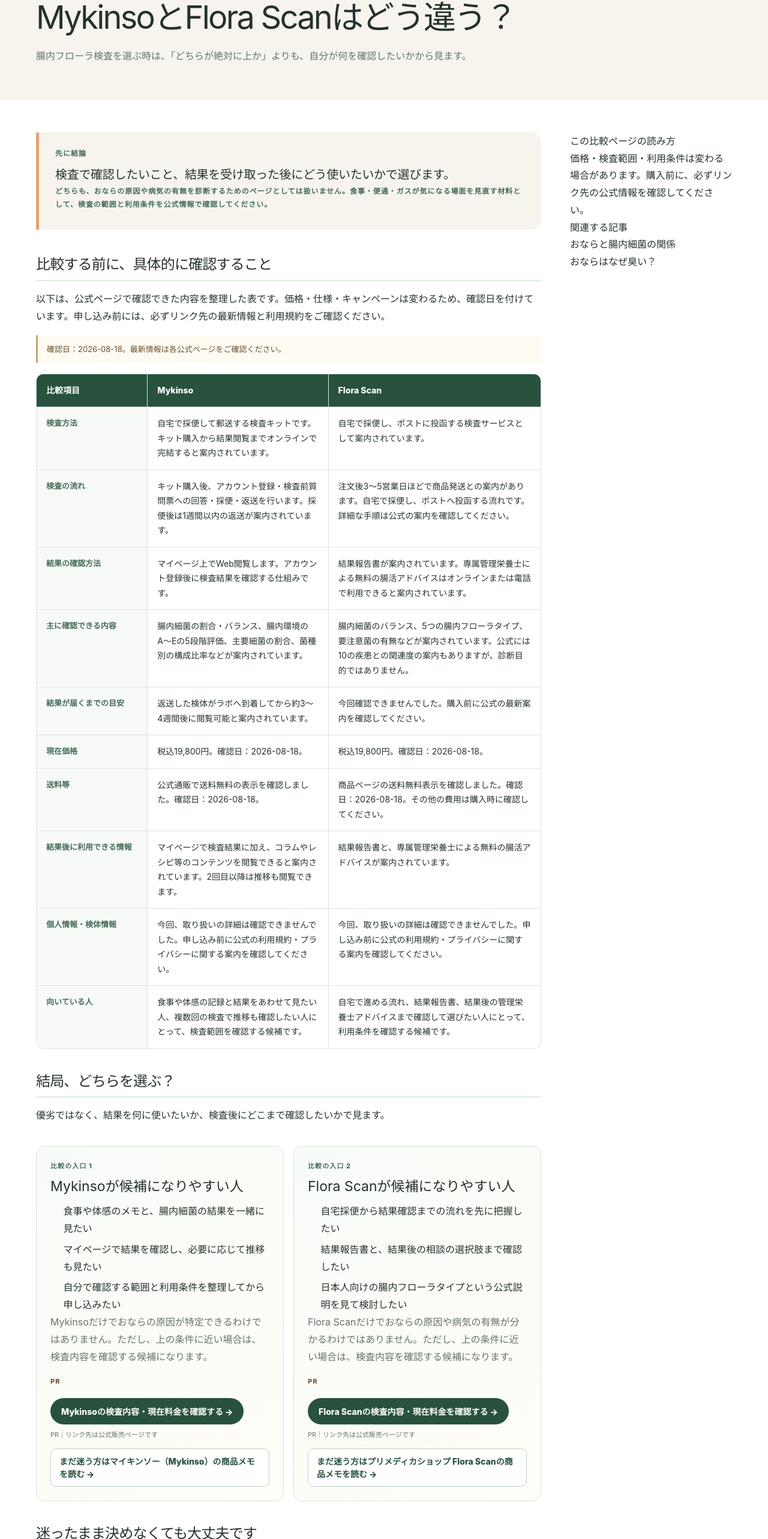
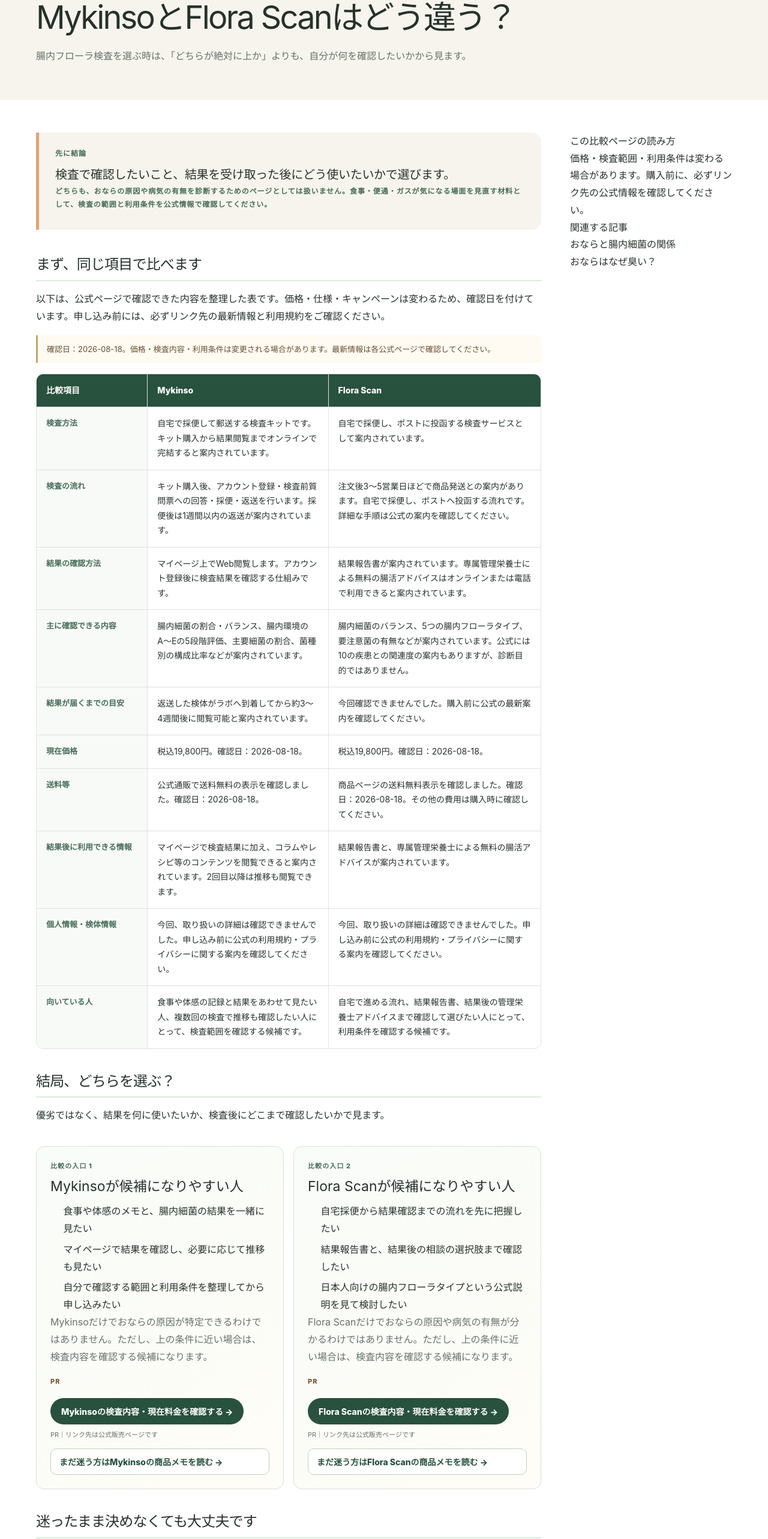
Before and after one commit to mutsumilabjp-eng/onara-lab, a Next.js app: page /compare/gut-flora-tests in a window 1280 px wide. Shown: the part 206-2772 px from the top of the page at 60% size. Built offline with nearby package versions, Linux system fonts and the light colour scheme.

Commit message:
Align comparison page final verification details

```diff
--- a/app/compare/gut-flora-tests/page.tsx
+++ b/app/compare/gut-flora-tests/page.tsx
@@ -34,7 +34,7 @@
         eventName="comparison_product_click"
         pageName={pageName}
         sourceArticle={sourceArticle}
-        productName={program.name}
+        productName={program.id === "a8-mykinso" ? "mykinso" : "flora_scan"}
         ctaPosition={position}
       >
         {children}
@@ -45,6 +45,7 @@
 }
 
 function ProductMemoLink({ program, position = "middle" }: { program: NonNullable<typeof mykinso>; position?: "middle" | "bottom" }) {
+  const memoName = program.id === "a8-mykinso" ? "Mykinso" : "Flora Scan";
   return (
     <TrackedLink
       className="comparison-internal-link"
@@ -55,7 +56,7 @@
       productName={program.name}
       ctaPosition={position}
     >
-      まだ迷う方は{program.name}の商品メモを読む →
+      まだ迷う方は{memoName}の商品メモを読む →
     </TrackedLink>
   );
 }
@@ -84,9 +85,9 @@
             </section>
 
             <section className="article-section">
-              <h2>比較する前に、具体的に確認すること</h2>
+              <h2>まず、同じ項目で比べます</h2>
               <p>以下は、公式ページで確認できた内容を整理した表です。価格・仕様・キャンペーンは変わるため、確認日を付けています。申し込み前には、必ずリンク先の最新情報と利用規約をご確認ください。</p>
-              <p className="comparison-update-note">確認日：{confirmedDate}。最新情報は各公式ページをご確認ください。</p>
+              <p className="comparison-update-note">確認日：{confirmedDate}。価格・検査内容・利用条件は変更される場合があります。最新情報は各公式ページで確認してください。</p>
               <div className="comparison-table-wrap">
                 <table className="comparison-table">
                   <thead><tr><th>比較項目</th><th>Mykinso</th><th>Flora Scan</th></tr></thead>
```
